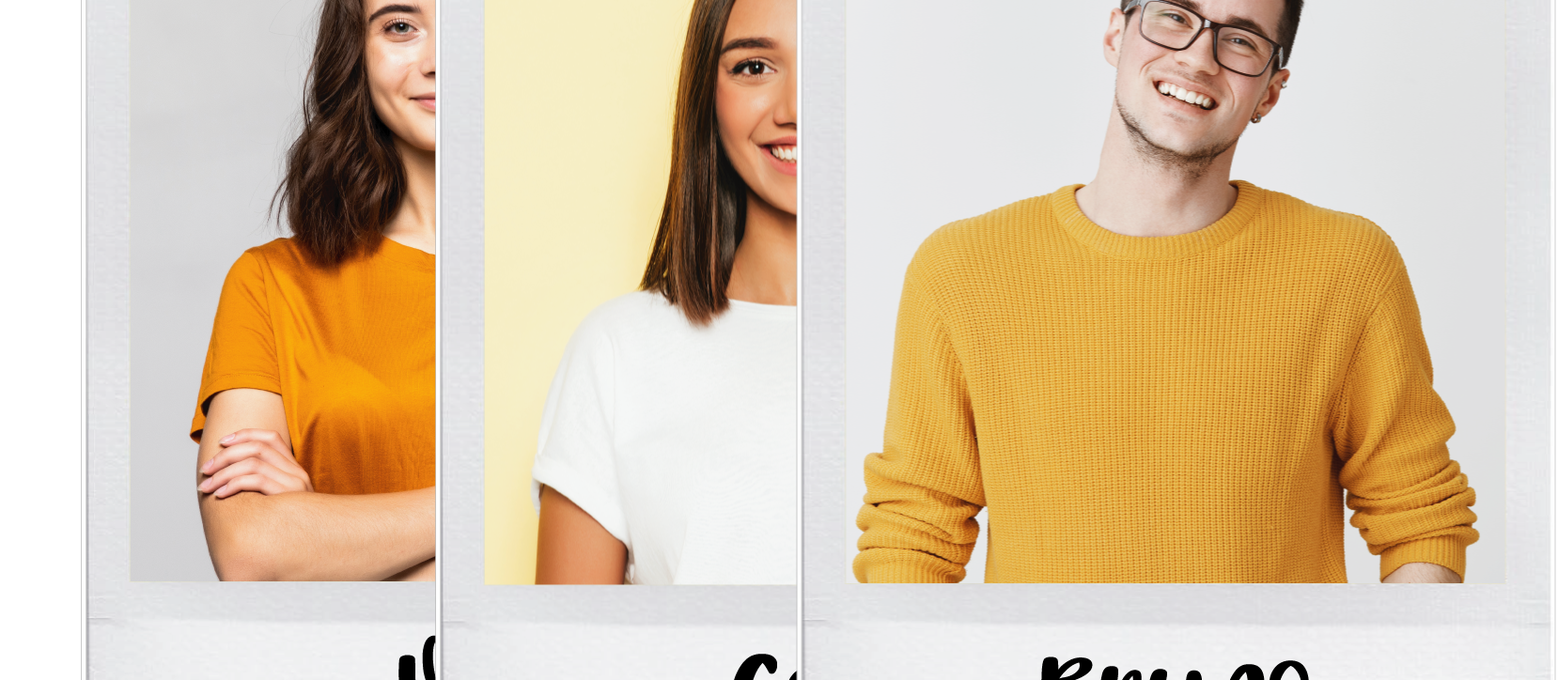
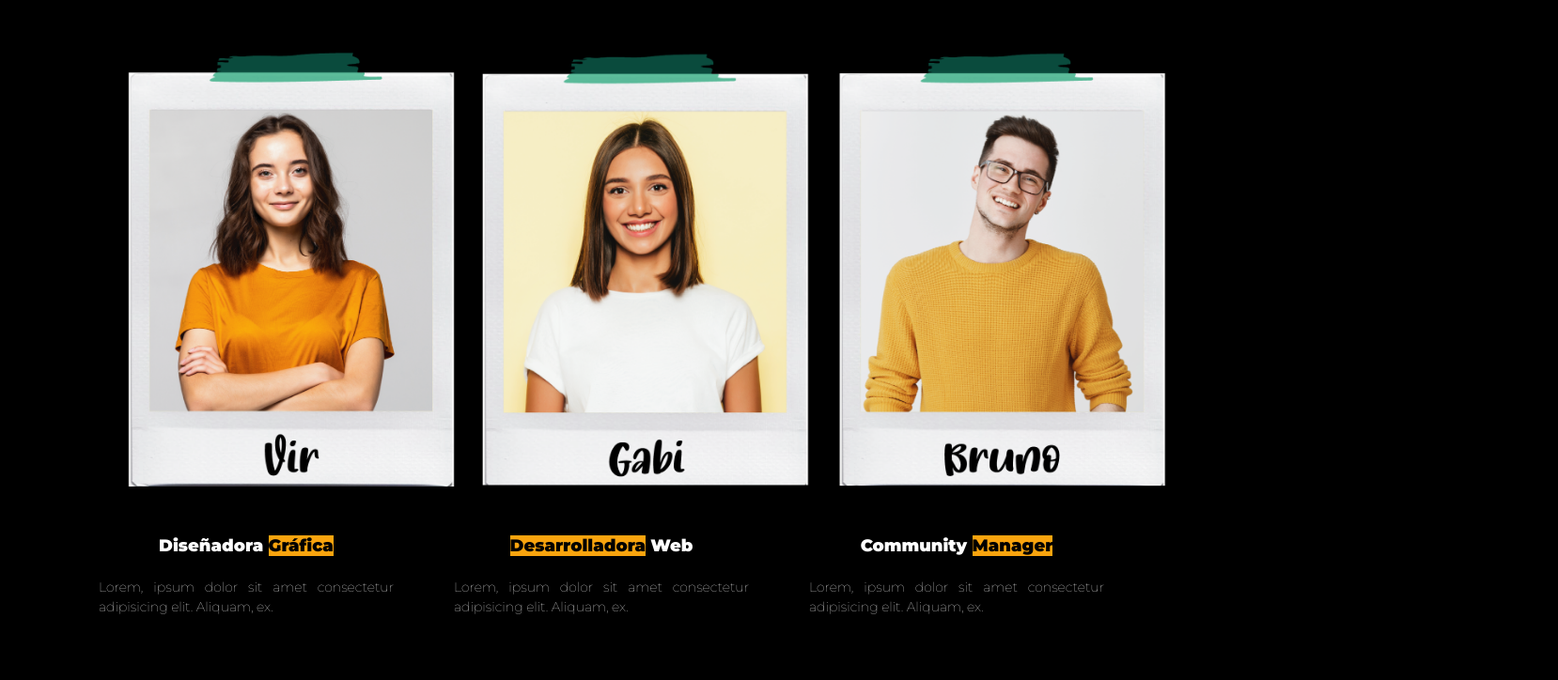
Before and after one commit to gabrielaperez86/entregaFinal-proyectoDesarrolloWeb-coderHouse, a website: page nosotros.html in a window 1280 px wide. Shown: the part 710-1434 px from the top of the page at 94% size, 1658 px wide, since content can reach past the window. Drawn offline with nearby package versions, Linux system fonts and the light colour scheme.

Commit message:
se modifico link de css

```diff
--- a/nosotros.html
+++ b/nosotros.html
@@ -13,7 +13,7 @@
     <link href="https://cdn.jsdelivr.net/npm/bootstrap@5.2.0-beta1/dist/css/bootstrap.min.css" rel="stylesheet"
         integrity="sha384-0evHe/X+R7YkIZDRvuzKMRqM+OrBnVFBL6DOitfPri4tjfHxaWutUpFmBp4vmVor" crossorigin="anonymous">
     <link rel="shortcut icon" href="img/favicon.png" type="image/x-icon">
-    <link rel="stylesheet" href=css/style.css">
+    <link rel="stylesheet" href="css/style.css">
     <title>Nosotros | Estudio ERRE</title>
 </head>
 
```
